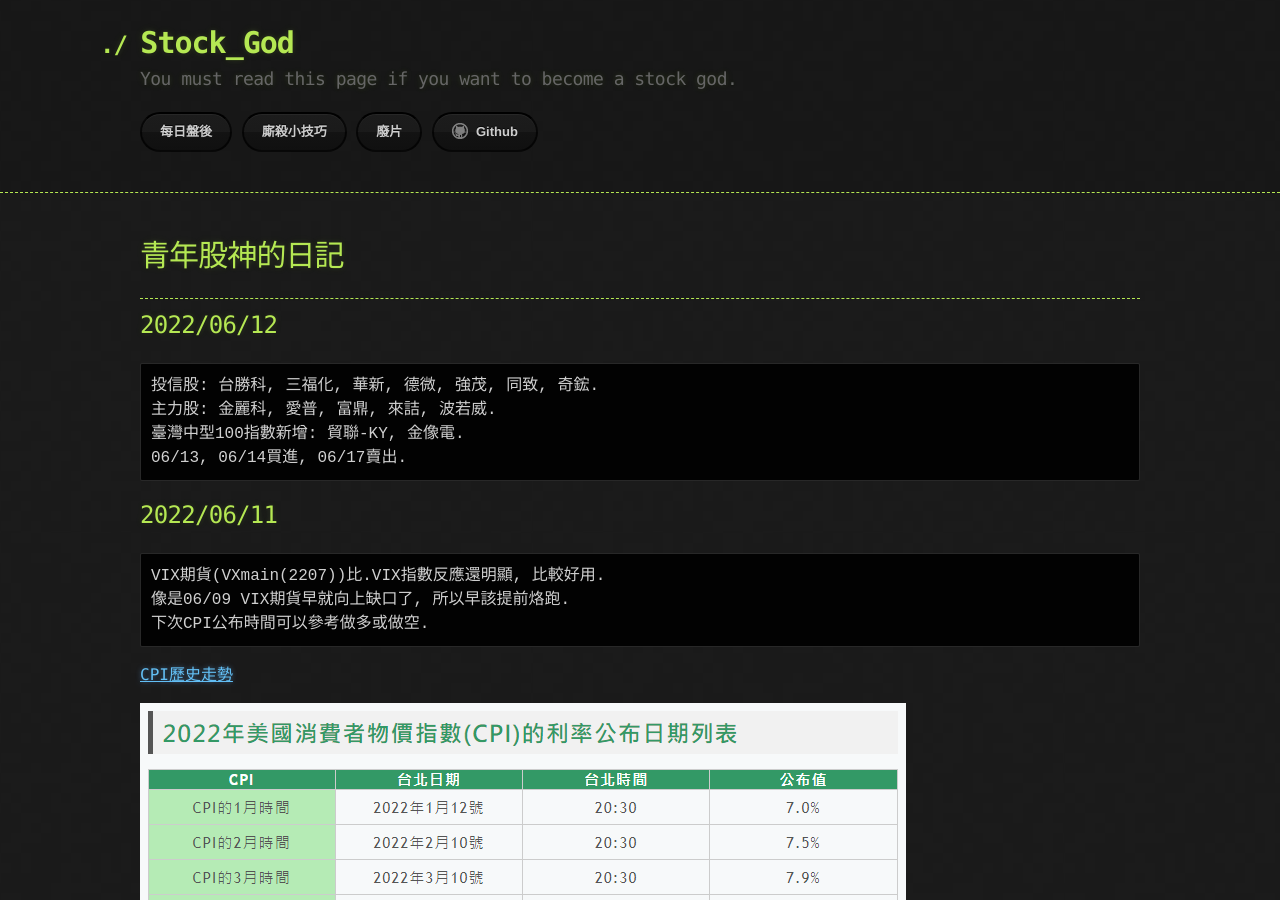
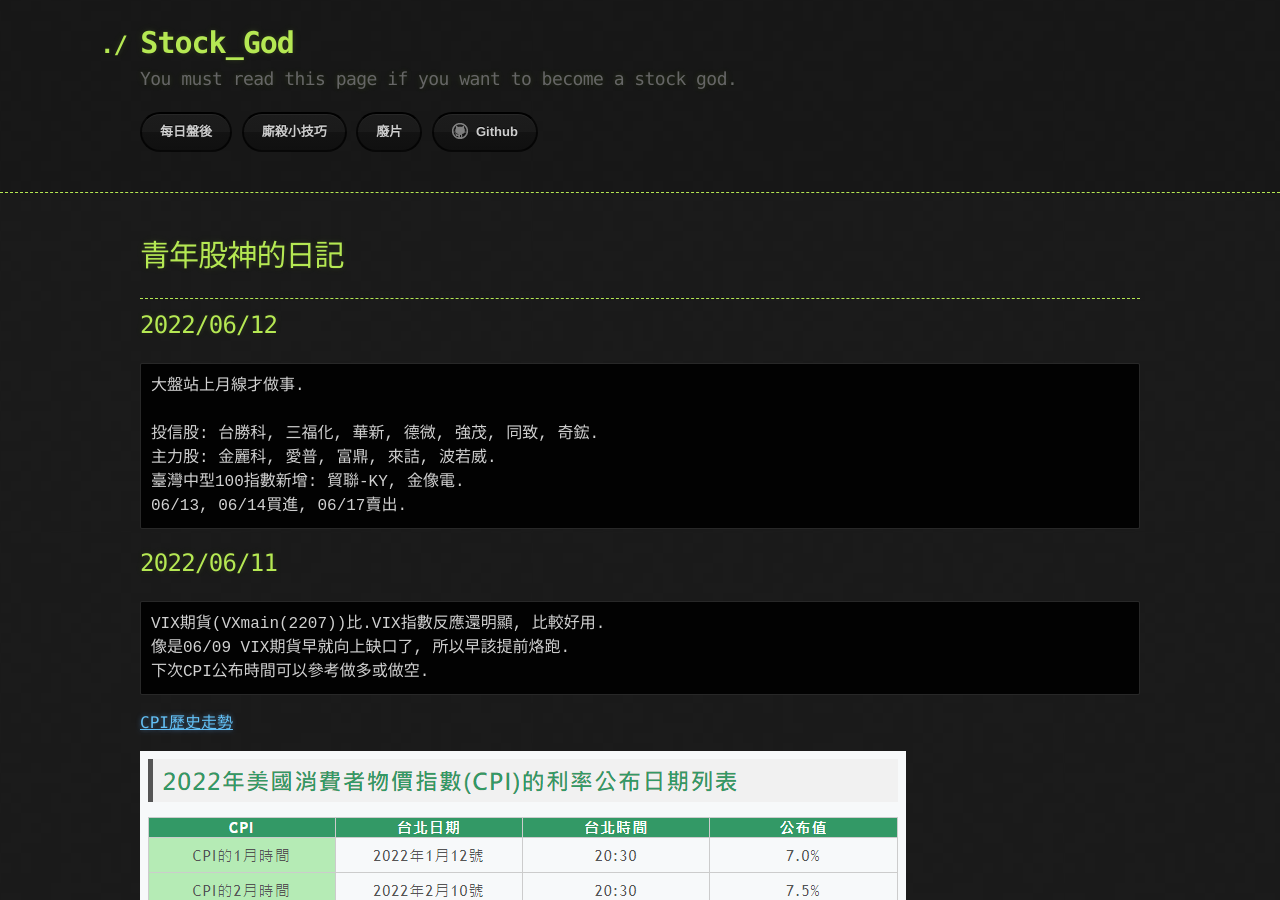
Before and after one commit to lepg5487/Stock_God, a Jekyll site: the page built from index.md, in a window 1280 px wide and 900 px high. Built offline with Jekyll 4.4.1, drawn with Linux system fonts in a browser that asks for light colours; our own code applies the rules of GitHub Pages for plain Markdown files.

Commit message:
Update index.md

````diff
--- a/index.md
+++ b/index.md
@@ -8,6 +8,8 @@ layout: testlayouts
 
 ## 2022/06/12
 ```
+大盤站上月線才做事.
+
 投信股: 台勝科, 三福化, 華新, 德微, 強茂, 同致, 奇鋐.
 主力股: 金麗科, 愛普, 富鼎, 來詰, 波若威.
 臺灣中型100指數新增: 貿聯-KY, 金像電.
````
